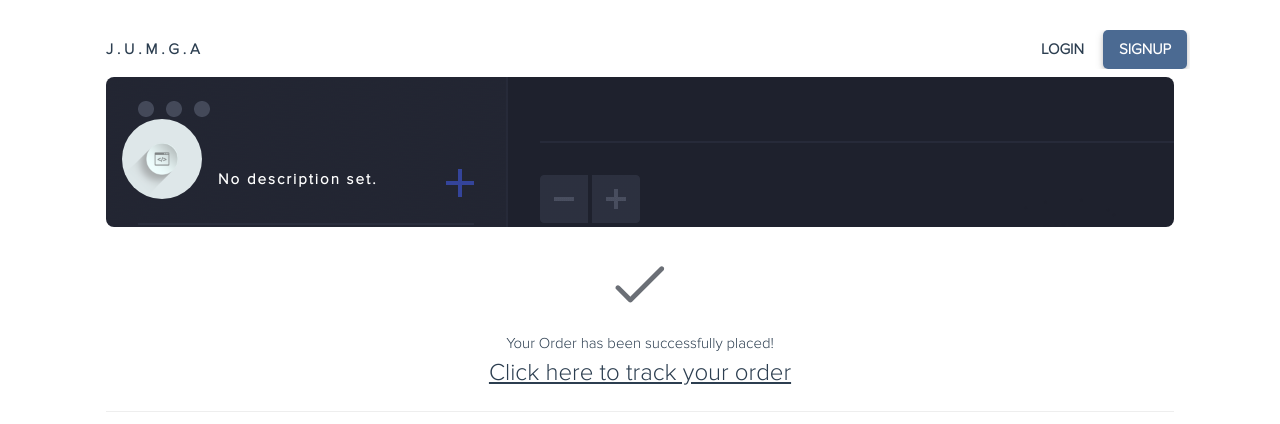
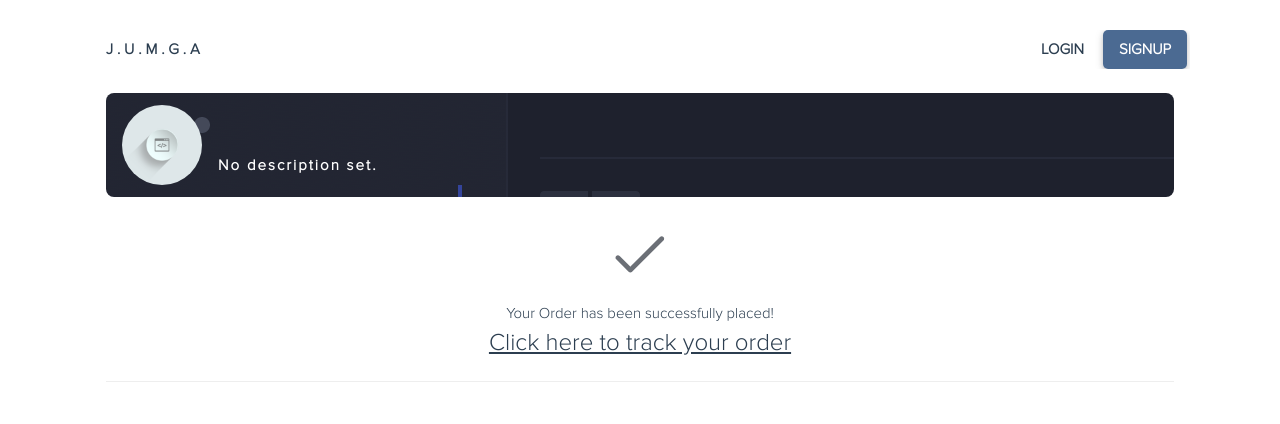
Before and after one commit to kingkenway/jumga-frontend, a Vue app: page /u/shop/1/checkout/success in a window 1280 px wide. Shown: the top 424 px of the page. Built offline with nearby package versions, Linux system fonts and the light colour scheme; no server answers; a small style sheet from the web is missing; what vue-contenteditable, vue-flutterwave, vue-izitoast would draw is missing.

Commit message:
Fixed changes in header in shop et al

```diff
--- a/src/components/Navbar.vue
+++ b/src/components/Navbar.vue
@@ -1,8 +1,5 @@
 <template>
-  <div id="nav" class="w3-contentx w3-bar">
-
-
-    <div class="">
+  <div id="nav" class="w3-contentx w3-bar w3-margin-bottom">
 
       <div class="">
         <router-link :to="{ name: 'home' }" class="w3-bar-item">
@@ -22,8 +19,6 @@
                   Hi, {{user.first_name}}
               </router-link>
               <router-link :to="{ name: 'logout' }" class="w3-bar-item item-nav w3-text-white w3-card">Logout</router-link>
-            </div>
-
           </div>
 
       </div>
--- /dev/null
+++ b/src/components/Shop/Topbar.vue
@@ -0,0 +1,83 @@
+<template>
+    <div
+        :style="{ 'background-image': 'linear-gradient(rgba(0, 0, 0, 0.3), rgba(0, 0, 0, 0.3)), url(' +this.$helpers.setImg(current_shop.banner_image, 1)+  ')' }"
+        class="w3-padding w3-xlarge header">
+
+        <div class="i-block logo-box">
+            <img class="logo" :src="this.$helpers.setImg(current_shop.logo)" alt="" >
+        </div>
+        <div class="i-block w3-padding name">
+            <slot></slot> {{current_shop.name}}
+            <br />
+            <span class="w3-medium">
+                {{this.$helpers.checkDescription(current_shop.description)}}
+            </span>
+        </div>
+    </div>
+</template>
+
+<script>
+export default {
+    name: "Topbar",
+
+    props: {
+        current_shop: Object,
+    },
+}
+</script>
+
+<style scoped>
+.header{
+    color: #fff;
+    /* height: 150px; */
+    border-radius: 8px;
+    /* border: 3px dashed #ccc;
+    display: inline-block; */
+    /* margin: 0 auto;
+    text-align: center */
+}
+
+.name{
+    vertical-align: middle;
+    /* margin-top: 30px; */
+    font-weight: 800;
+    letter-spacing: 2px;
+    width: 80%;
+}
+
+/* .logo-block{
+    width: 20%;
+    vertical-align: middle;
+} */
+
+.logo{
+    /* margin-top: 30px; */
+    height: 80px;
+    width: 80px;
+    border-radius: 50%;
+}
+
+
+.pdt-img{
+    margin-top: 30px;
+    width: 180px;
+    height: 180px;
+    border-radius: 50%;
+}
+
+.product{
+    border: 1px solid #f3efee;
+}
+
+@media only screen and (max-width: 900px) {
+    .name{
+        font-size: 20px;
+        overflow-wrap: break-word;
+    }
+
+    .logo{
+        height: 50px;
+        width: 50px;
+    }
+}
+</style>
--- a/src/router/index.js
+++ b/src/router/index.js
@@ -168,12 +168,6 @@ const routes = [
   },
 
   {
-    path: '/u/shop/:shopslug/checkout',
-    name: 'checkout',
-    component: () => import('../views/Shop/Checkout.vue')
-  },
-
-  {
     path: '/u/shop/:shopslug/checkout/success',
     name: 'success',
     component: () => import('../views/Shop/Success.vue')
--- a/src/views/Shop/Checkout.vue
+++ b/src/views/Shop/Checkout.vue
@@ -1,21 +1,11 @@
 <template>
     <div class="w3-contentx w3-padding">
 
-        <div
-            :style="{ 'background-image': 'linear-gradient(rgba(0, 0, 0, 0.3), rgba(0, 0, 0, 0.3)), url(' +this.$helpers.setImg(current_shop.banner_image, 1)+  ')' }"
-            class="w3-padding w3-xlarge header">
+        <Topbar :current_shop="current_shop">
+            Checkout from
+        </Topbar>
 
-            <div class="i-block">
-                <img class="logo" :src="this.$helpers.setImg(current_shop.logo)" alt="" >
-            </div>
-            <div class="name i-block w3-padding">
-                Checkout from {{current_shop.name}}
-                <br />
-                <span class="w3-medium">
-                    {{this.$helpers.checkDescription(current_shop.description)}}
-                </span>
-            </div>
-        </div>
+        <br />
 
         <div v-if="cart.length > 0">
 
@@ -165,6 +155,8 @@
 import { mapState, mapGetters, mapActions, mapMutations } from 'vuex'
 import router from '@/router'
 // import VueButtonSpinner from 'vue-button-spinner';
+import Topbar from '@/components/Shop/Topbar.vue'
+
 import Vue from 'vue'
 
 export default {
@@ -333,36 +325,15 @@ export default {
     //     'button-spinner': VueButtonSpinner,
     // },
 
+    components: {
+        Topbar
+    },
 
 };
 
 </script>
 
 <style scoped>
-.header{
-    color: #fff;
-    height: 150px;
-    border-radius: 8px;
-    /* border: 3px dashed #ccc;
-    display: inline-block; */
-    /* margin: 0 auto;
-    text-align: center */
-}
-
-.logo{
-    margin-top: 30px;
-    width: 80px;
-    height: 80px;
-    border-radius: 50%;
-}
-
-.name{
-    vertical-align: middle;
-    margin-top: 30px;
-    font-weight: 800;
-    letter-spacing: 2px;
-}
-
 .item{
     margin-bottom: 10px;
 }
--- a/src/views/Shop/Shop.vue
+++ b/src/views/Shop/Shop.vue
@@ -9,21 +9,9 @@
         </span>
         <div v-else>
 
-            <div
-                :style="{ 'background-image': 'linear-gradient(rgba(0, 0, 0, 0.3), rgba(0, 0, 0, 0.3)), url(' +this.$helpers.setImg(current_shop.banner_image, 1)+  ')' }"
-                class="w3-padding w3-xlarge header">
-
-                <div class="i-block">
-                    <img class="logo" :src="this.$helpers.setImg(current_shop.logo)" alt="" >
-                </div>
-                <div class="name i-block w3-padding">
-                    Welcome to {{current_shop.name}}
-                    <br />
-                    <span class="w3-medium">
-                        {{this.$helpers.checkDescription(current_shop.description)}}
-                    </span>
-                </div>
-            </div>
+            <Topbar :current_shop="current_shop">
+                Welcome to
+            </Topbar>
 
             <br>
 
@@ -83,6 +71,7 @@
 <script>
 import { mapState, mapGetters, mapActions, mapMutations } from 'vuex'
 // import VueButtonSpinner from 'vue-button-spinner';
+import Topbar from '@/components/Shop/Topbar.vue'
 
 export default {
     name: "Shop",
@@ -160,9 +149,9 @@ export default {
         // }
     },
 
-    // components: {
-    //     'button-spinner': VueButtonSpinner,
-    // },
+    components: {
+        Topbar
+    },
 
 
 };
@@ -170,30 +159,6 @@ export default {
 </script>
 
 <style scoped>
-.header{
-    color: #fff;
-    height: 150px;
-    border-radius: 8px;
-    /* border: 3px dashed #ccc;
-    display: inline-block; */
-    /* margin: 0 auto;
-    text-align: center */
-}
-
-.name{
-    vertical-align: middle;
-    margin-top: 30px;
-    font-weight: 800;
-    letter-spacing: 2px;
-}
-
-.logo{
-    margin-top: 30px;
-    height: 80px;
-    width: 80px;
-    border-radius: 50%;
-}
-
 .pdt-img{
     margin-top: 30px;
     width: 180px;
@@ -204,4 +169,5 @@ export default {
 .product{
     border: 1px solid #f3efee;
 }
+
 </style>
--- a/src/views/Shop/Success.vue
+++ b/src/views/Shop/Success.vue
@@ -1,21 +1,7 @@
 <template>
     <div class="w3-contentx w3-padding">
 
-        <div
-            :style="{ 'background-image': 'linear-gradient(rgba(0, 0, 0, 0.3), rgba(0, 0, 0, 0.3)), url(' +this.$helpers.setImg(current_shop.banner_image, 1)+  ')' }"
-            class="w3-padding w3-xlarge header">
-
-            <div class="i-block">
-                <img class="logo" :src="this.$helpers.setImg(current_shop.logo)" alt="" >
-            </div>
-            <div class="name i-block w3-padding">
-                {{current_shop.name}}
-                <br />
-                <span class="w3-medium">
-                    {{this.$helpers.checkDescription(current_shop.description)}}
-                </span>
-            </div>
-        </div>
+       <Topbar :current_shop="current_shop" />
 
         <br>
 
@@ -48,6 +34,7 @@
 <script>
 import { mapState, mapGetters, mapActions, mapMutations } from 'vuex'
 // import VueButtonSpinner from 'vue-button-spinner';
+import Topbar from '@/components/Shop/Topbar.vue'
 
 export default {
     name: "Success",
@@ -68,12 +55,15 @@ export default {
 
     computed: {
         ...mapState('shops', ['current_shop', 'cart', 'customer', 'server_data']),
-
     },
 
     // components: {
     //     'button-spinner': VueButtonSpinner,
     // },
+
+    components: {
+        Topbar
+    },
 
 
 };
@@ -81,30 +71,6 @@ export default {
 </script>
 
 <style scoped>
-.header{
-    color: #fff;
-    height: 150px;
-    border-radius: 8px;
-    /* border: 3px dashed #ccc;
-    display: inline-block; */
-    /* margin: 0 auto;
-    text-align: center */
-}
-
-.logo{
-    margin-top: 30px;
-    width: 80px;
-    height: 80px;
-    border-radius: 50%;
-}
-
-.name{
-    vertical-align: middle;
-    margin-top: 30px;
-    font-weight: 800;
-    letter-spacing: 2px;
-}
-
 .item{
     margin-bottom: 10px;
 }
```
Lines whose indentation alone changed are shown as unchanged.
